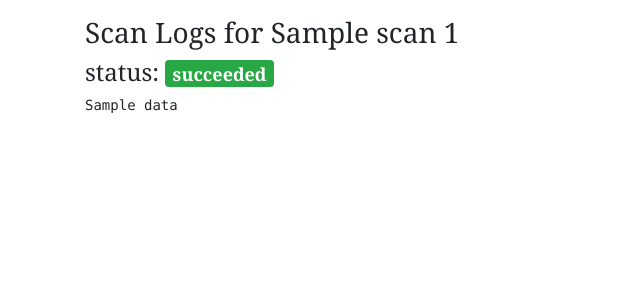
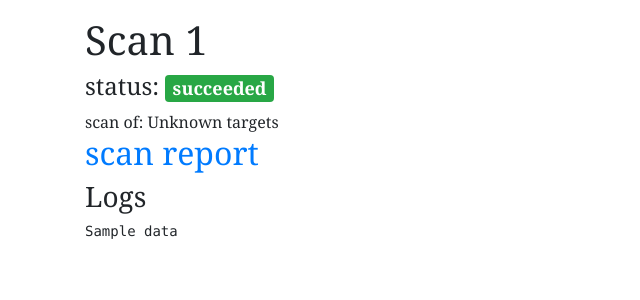
Before and after one commit to mozilla-services/dependency-observatory, a Flask app: template depobs/website/templates/scan_job_logs.html in a window 1280 px wide. Shown: the part 66-366 px from the top of the page, without its empty margins (0-640 px from the left). Run offline with Flask 2, Linux system fonts and the light colour scheme; the template is opened without the code that fills it: most values are stand-ins (such as "Sample title", 1, 10 or a date in 2020); parts of the project's set-up code (start-up, migrations or seed data) failed here and were passed over; some libraries are stand-ins or nearby versions.

Commit message:
web: update scan logs template to redirect

```diff
--- a/depobs/website/templates/scan_job_logs.html
+++ b/depobs/website/templates/scan_job_logs.html
@@ -3,38 +3,27 @@
 {% block content %}
 
 <div>
-    {% if scan.name == 'scan_score_npm_package' %}
-    <h3>Scan Logs for {{ scan.package_name }} {%if scan.package_version %}{{ scan.package_version }}{% else %}releases{% endif %}</h3>
+    <h1>Scan {{ scan.id }}</h1>
 
     <div>
         {% include 'scan_status.html' %}
 
-        {%if scan.status == 'succeeded' %}
         <div>
-            {% if scan.package_version %}
-            package report:
-            <a href="/package_report?package_name={{ scan.package_name }}&package_version={{ scan.package_version }}&package_manager=npm">
-                {{ scan.package_name }}@{{ scan.package_version }}
-            </a>
+            scan of:
+
+            {% if scan.name == 'scan_score_npm_package' %}
+                {{ scan.package_name }}
+                {%if scan.package_version %}
+                    {{ scan.package_version }}
                 {% else %}
-            package changelog:
-            <a href="/package_changelog?package_name={{ scan.package_name }}&package_manager=npm">
-                {{ scan.package_name }}
-            </a>
+                    releases
+                {% endif %}
+            {% elif scan.name == 'scan_score_npm_dep_files' %}
+                {% include 'dep_files_list.html' %}
+            {% else %}
+                Unknown targets
             {% endif %}
         </div>
-        {% endif %}
-
-        {%if refresh and scan.status != 'failed' %}
-            <div>This page will refresh every five seconds until the scan finishes then redirect to the package report or changelog.</div>
-            {% if scan.status == 'succeeded' and scan.package_version %}
-            <meta http-equiv="refresh" content="5; url=/package_report?package_name={{ scan.package_name }}&package_version={{ scan.package_version }}&package_manager=npm">
-            {% elif scan.status == 'succeeded' %}
-            <meta http-equiv="refresh" content="5; url=/package_changelog?package_name={{ scan.package_name }}&package_manager=npm">
-            {% else %}
-            <meta http-equiv="refresh" content="5">
-            {% endif %}
-        {% endif %}
 
         {%if scan.status == 'failed' %}
             <div class="alert alert-warning">
@@ -44,15 +33,27 @@
 
                 <br>If the problem persists, please <a class="error-issue-link" target="_blank" rel="noreferrer" rel="noopener" href="https://github.com/mozilla-services/dependency-observatory/issues/new?title=error making request&body=scan failed id: {{scan.id}}">click here</a> to file an issue
             </div>
+        {% else %}
+            {%if refresh %}
+                <div>This page will refresh every five seconds until the scan finishes.</div>
+                {% if scan.status == 'succeeded' %}
+                    <meta http-equiv="refresh" content="5; url={{ scan.report_url }}">
+                {% else %}
+                    <meta http-equiv="refresh" content="5">
+                {% endif %}
+            {% endif %}
+
+            {%if scan.status == 'succeeded' %}
+                <h2>
+                    <a href="{{ scan.report_url }}">
+                        scan report
+                    </a>
+                </h2>
+            {% endif %}
         {% endif %}
     </div>
-    {% else %}
-    <div>
-        <h3>Scan Logs for {{ scan.name }} {{ scan.id }}</h3>
 
-        {% include 'scan_status.html' %}
-    </div>
-    {% endif %}
+    <h3>Logs</h3>
 
     <dl>
         <dd>
```
Lines whose indentation alone changed are shown as unchanged.
